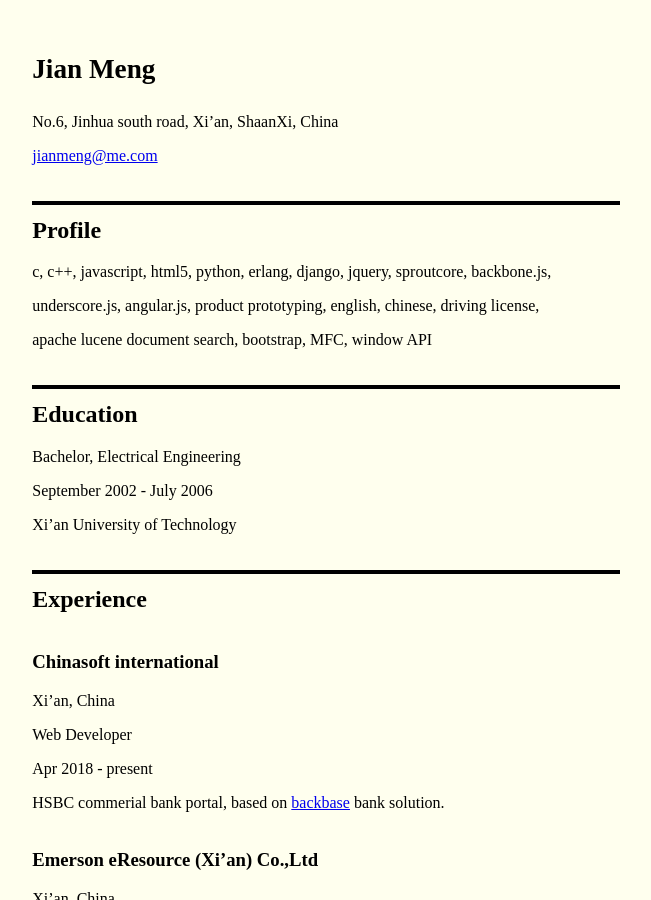
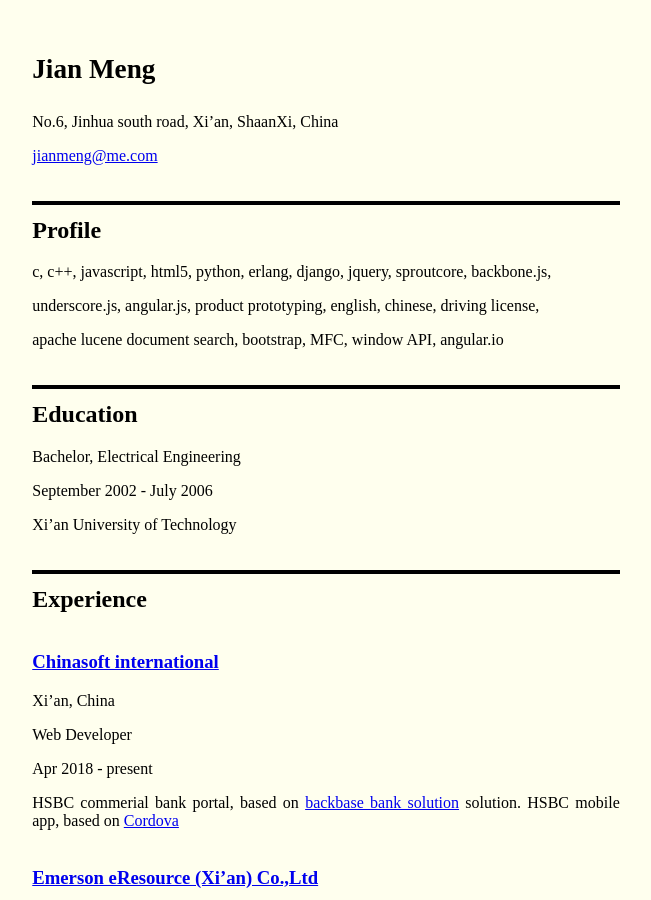
Before and after one commit to JianMeng/jianmeng.github.com, a Jekyll site: the page built from _posts/2013-01-08-Resume-EN.md, in a window 1280 px wide and 900 px high. Shown: the whole window, without its empty margins (314-965 px from the left). Built offline with Jekyll 4.4.1, drawn with Linux system fonts in a browser that asks for light colours.

Commit message:
update link

```diff
--- a/_posts/2013-01-08-Resume-EN.md
+++ b/_posts/2013-01-08-Resume-EN.md
@@ -18,7 +18,7 @@ c, c++, javascript, html5, python, erlang, django, jquery, sproutcore, backbone.
 
 underscore.js, angular.js, product prototyping, english, chinese, driving license,
 
-apache lucene document search, bootstrap, MFC, window API
+apache lucene document search, bootstrap, MFC, window API, angular.io
 
 
 
@@ -32,7 +32,7 @@ Xi'an University of Technology
 
 ## Experience
 
-### Chinasoft international
+### [Chinasoft international](http://www.chinasofti.com/)
 
   Xi'an, China
 
@@ -40,11 +40,11 @@ Xi'an University of Technology
 
   Apr 2018 - present
 
-  HSBC commerial bank portal, based on [backbase](http://backbase.com) bank
+  HSBC commerial bank portal, based on [backbase bank solution](http://backbase.com)
 solution.
+  HSBC mobile app, based on [Cordova](https://cordova.apache.org/)
 
-
-### Emerson eResource (Xi'an) Co.,Ltd
+### [Emerson eResource (Xi'an) Co.,Ltd](https://www.emerson.com/)
 
   Xi'an, China
 
@@ -70,6 +70,7 @@ solution.
   Product prototyping for cloud app on mobile phone.
 
   Build virtual desktop cluster on the top of Citrix solution.
+
 
 
   NGN Software Exchanger Engineer
```
